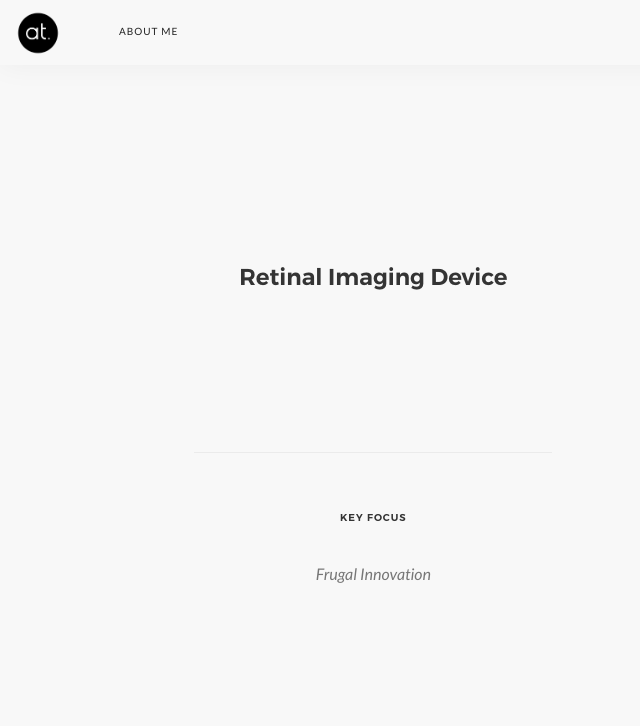
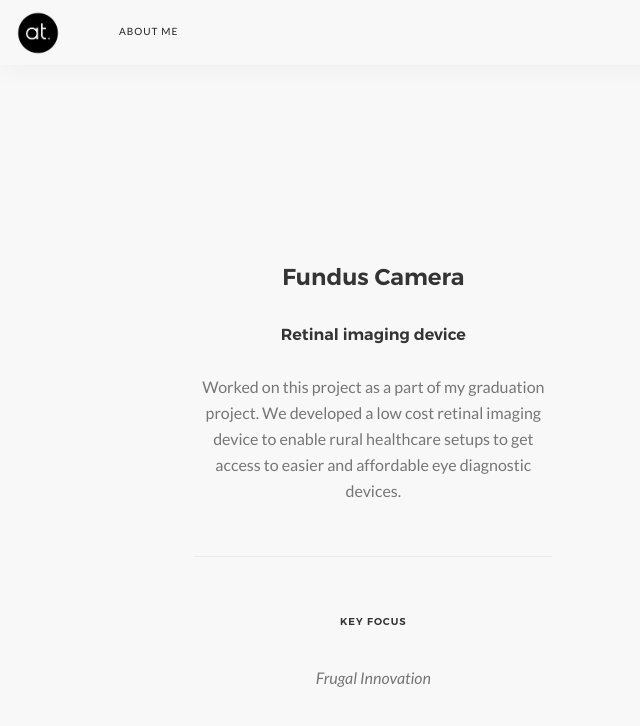
Before and after one commit to akshatkedia/avani-tavargeri, a Jekyll site: the page built from _projects/retinal-imaging-device.markdown, in a window 1280 px wide and 900 px high. Shown: the top 726 px of the window, without its empty margins (0-640 px from the left). Built offline with Jekyll 4.4.1, drawn with Linux system fonts in a browser that asks for light colours; some web fonts are replaced.

Commit message:
Updated Retinal Imaging Device

```diff
--- a/_projects/retinal-imaging-device.markdown
+++ b/_projects/retinal-imaging-device.markdown
@@ -1,11 +1,15 @@
 ---
-title: Retinal Imaging Device
+title: Fundus Camera
 date: 2017-06-20 12:43:00 +05:30
+subtitle: Retinal imaging device
 thumbnail image: "/uploads/thumbnail-retinal-imaging-device.jpg"
 project category: Industrial Design
 description:
   icon: Eye-Visible
-  title: Retinal Imaging Device
+  text: 'Worked on this project as a part of my graduation project. We developed a
+    low cost retinal imaging device to enable rural healthcare setups to get access
+    to easier and affordable eye diagnostic devices. '
+  title: Fundus Camera
 key focus areas:
 - Frugal Innovation
 -
```
